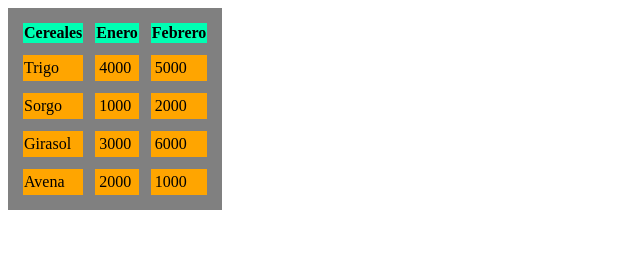
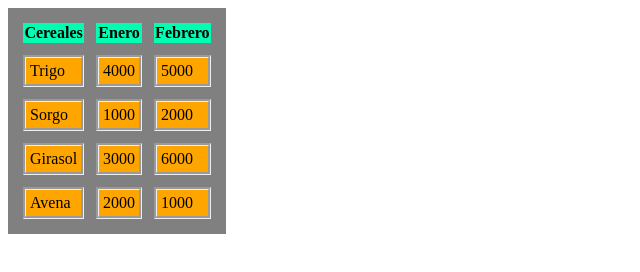
Before and after one commit to santinofernandez14/Practicos, a plain HTML site: page css/ejercicio9/index.html in a window 1280 px wide. Shown: the whole page, without its empty margins (0-640 px from the left). Drawn offline with Linux system fonts and the light colour scheme.

Commit message:
ejercicio 9 correcciones

```diff
--- a/css/ejercicio9/estilo.css
+++ b/css/ejercicio9/estilo.css
@@ -11,18 +11,20 @@ table{
     border-style: double;
     background-color: grey;
     border-spacing: 12px;
+
 }
 
 tbody tr :nth-child(odd){
     background-color: orange;
-    border-spacing: 12px;
+    border-spacing: inherit;
 }
 
 
 tbody tr :nth-child(even){
     background-color: orange;
-    border-spacing: 12px;
+    border-spacing: inherit;
 }
-tbody td:nth-child(n+2){
+ td{
     padding: 4px;
+    border-style: groove;
   }
```
